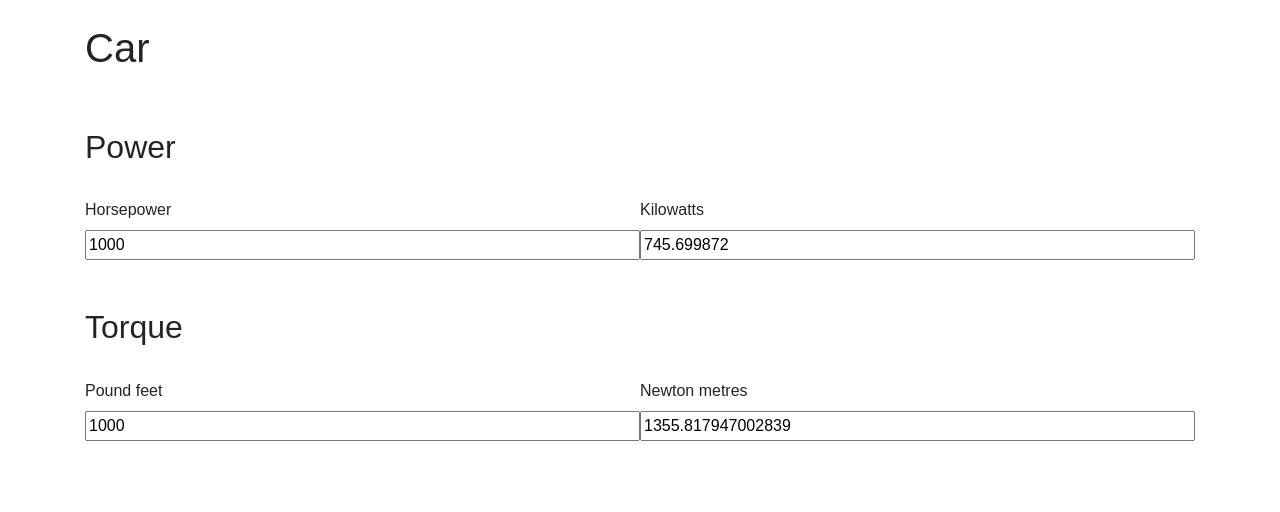
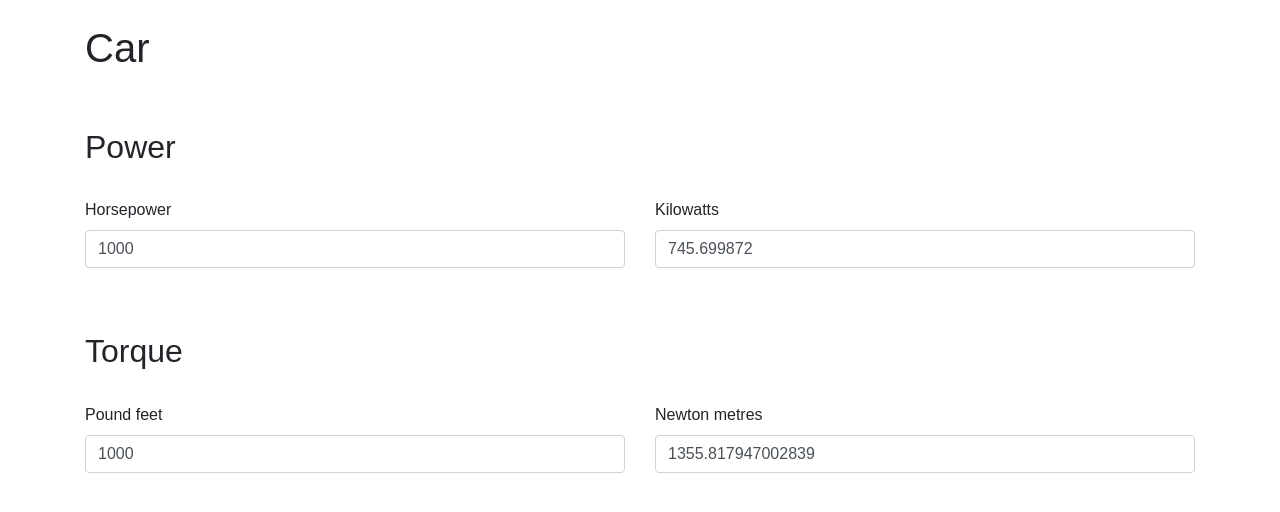
Before and after one commit to j-/car, a React app: page / in a window 1280 px wide. Shown: the top 512 px of the page. Built offline with nearby package versions, Linux system fonts and the light colour scheme.

Commit message:
Replace custom CSS with Bootstrap grid

```diff
--- a/src/ConvertPower.css
+++ /dev/null
@@ -1,14 +0,0 @@
-.ConvertPower {
-	display: flex;
-	flex-direction: row;
-}
-
-.ConvertPower > div {
-	flex: 1;
-	display: flex;
-	flex-direction: column;
-}
-
-.ConvertPower > div > br {
-	display: none;
-}
--- a/src/ConvertPower.tsx
+++ b/src/ConvertPower.tsx
@@ -1,5 +1,4 @@
 import * as React from 'react';
-import './ConvertPower.css';
 
 interface State {
 	horsepower: number | null;
@@ -20,20 +19,22 @@ export default class ConvertPower extends React.Component<{}, State> {
 	render () {
 		const { horsepower, kilowatts } = this.state;
 		return (
-			<form className="ConvertPower" onSubmit={this.handleFormSubmit}>
-				<div>
+			<form className="ConvertPower row" onSubmit={this.handleFormSubmit}>
+				<div className="form-group col-sm">
 					<label htmlFor="ConvertPower-horsepower">Horsepower</label><br />
 					<input
 						id="ConvertPower-horsepower"
+						className="form-control"
 						type="number"
 						value={horsepower || ''}
 						onChange={this.handleHorsepowerChange}
 					/>
 				</div>
-				<div>
+				<div className="form-group col-sm">
 					<label htmlFor="ConvertPower-kilowatts">Kilowatts</label><br />
 					<input
 						id="ConvertPower-kilowatts"
+						className="form-control"
 						type="number"
 						value={kilowatts || ''}
 						onChange={this.handleKilowattsChange}
--- a/src/ConvertTorque.css
+++ /dev/null
@@ -1,14 +0,0 @@
-.ConvertTorque {
-	display: flex;
-	flex-direction: row;
-}
-
-.ConvertTorque > div {
-	flex: 1;
-	display: flex;
-	flex-direction: column;
-}
-
-.ConvertTorque > div > br {
-	display: none;
-}
--- a/src/ConvertTorque.tsx
+++ b/src/ConvertTorque.tsx
@@ -1,5 +1,4 @@
 import * as React from 'react';
-import './ConvertTorque.css';
 
 interface State {
 	poundfeet: number | null;
@@ -19,20 +18,22 @@ export default class ConvertTorque extends React.Component<{}, State> {
 	render () {
 		const { poundfeet, newtonmetres } = this.state;
 		return (
-			<form className="ConvertTorque" onSubmit={this.handleFormSubmit}>
-				<div>
+			<form className="ConvertTorque row" onSubmit={this.handleFormSubmit}>
+				<div className="form-group col-sm">
 					<label htmlFor="ConvertTorque-poundfeet">Pound feet</label><br />
 					<input
 						id="ConvertTorque-poundfeet"
+						className="form-control"
 						type="number"
 						value={poundfeet || ''}
 						onChange={this.handlePoundfeetChange}
 					/>
 				</div>
-				<div>
+				<div className="form-group col-sm">
 					<label htmlFor="ConvertTorque-newtonmetres">Newton metres</label><br />
 					<input
 						id="ConvertTorque-newtonmetres"
+						className="form-control"
 						type="number"
 						value={newtonmetres || ''}
 						onChange={this.handleNewtonmetresChange}
```
